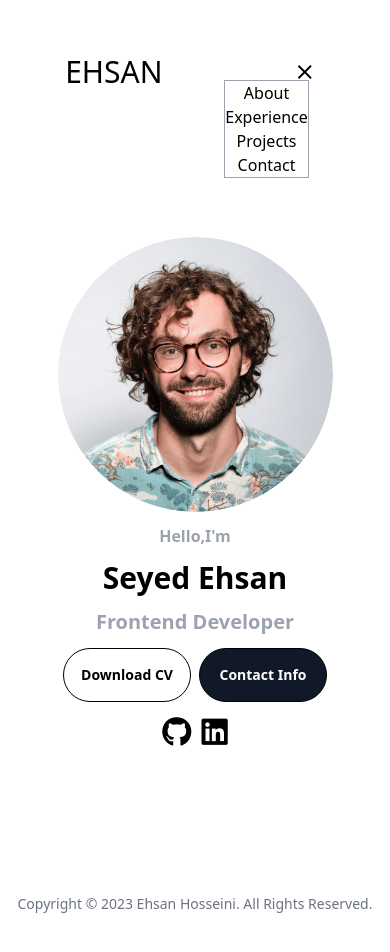
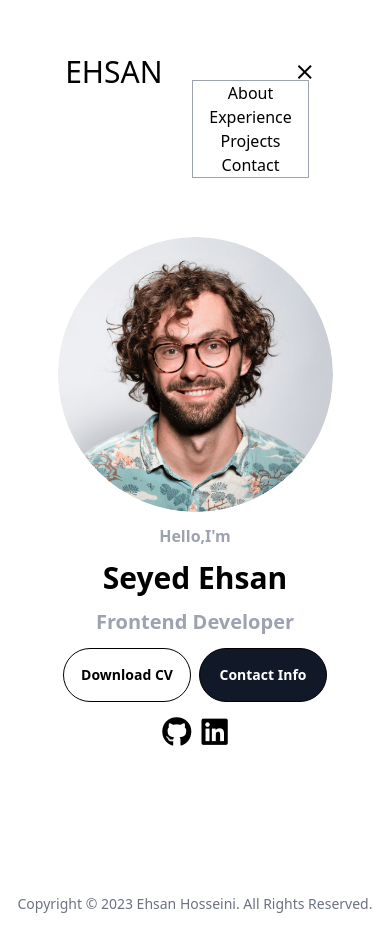
Before and after one commit to seyedehsandev/personal1, a React (Create React App) app: page / in a window 390 px wide. Both pictures are taken after a click on the element "menu". Shown: the top 952 px of the page. Built offline with nearby package versions, Linux system fonts and the light colour scheme.

Commit message:
mobile nav item edited

```diff
--- a/src/components/navbar/Hamburger.js
+++ b/src/components/navbar/Hamburger.js
@@ -4,6 +4,6 @@ import { Link } from 'react-router-dom';
 
 export default function Hamburger({address , content}) {
   return (
-    <Link className='cursor-pointer no-underline hover:text-gray-400 hover:border-b border-t-gray-400 border-solid transition-all' to={address} >{content}</Link>
+    <Link className='cursor-pointer px-4 no-underline hover:text-gray-400 hover:border-b border-t-gray-400 border-solid transition-all' to={address} >{content}</Link>
   )
 }
```
